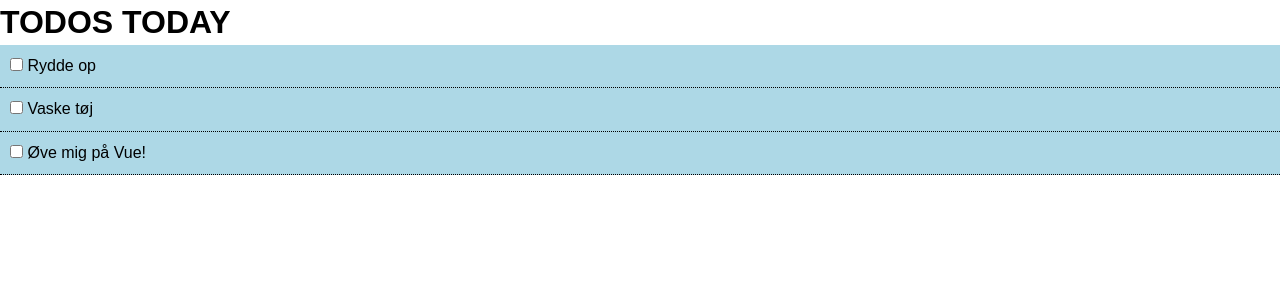
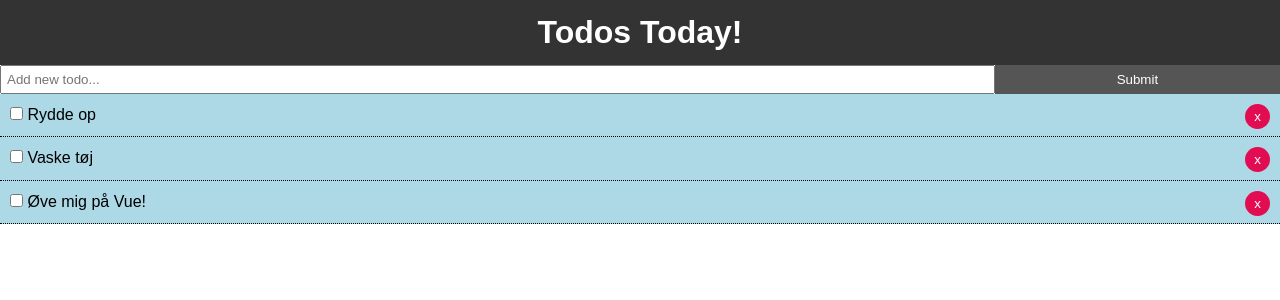
Before and after one commit to I8Superman/vue_todo_crashcourse, a Vue app: page / in a window 1280 px wide. Shown: the top 300 px of the page. Built offline with nearby package versions, Linux system fonts and the light colour scheme.

Commit message:
Installing UUID

```diff
--- a/package.json
+++ b/package.json
@@ -9,6 +9,7 @@
   },
   "dependencies": {
     "core-js": "^3.6.5",
+    "uuid": "^8.3.2",
     "vue": "^2.6.11"
   },
   "devDependencies": {
--- a/src/App.vue
+++ b/src/App.vue
@@ -1,16 +1,22 @@
 <template>
   <div id="app">
-    <Todos v-bind:todos="todos" />
+    <Header />
+    <AddTodo />
+    <Todos v-bind:todos="todos" v-on:del-todo="deleteTodo" />
   </div>
 </template>
 
 <script>
+import Header from "./components/layout/Header";
 import Todos from "./components/Todos";
+import AddTodo from "./components/AddTodo";
 
 export default {
   name: "App",
   components: {
+    Header,
     Todos,
+    AddTodo,
   },
   data() {
     return {
@@ -34,6 +40,11 @@
       ],
     };
   },
+  methods: {
+    deleteTodo(id) {
+      this.todos = this.todos.filter((todo) => todo.id !== id);
+    },
+  },
 };
 </script>
 
@@ -48,4 +59,18 @@
   font-family: Arial, Helvetica, sans-serif;
   line-height: 1.4;
 }
+
+.btn {
+  display: inline-block;
+  border: none;
+  background: #555;
+  color: #fff;
+  padding: 7px 20px;
+  cursor: pointer;
+  transition: all 0.5s;
+}
+
+.btn:hover {
+  background: #888;
+}
 </style>
--- /dev/null
+++ b/src/components/AddTodo.vue
@@ -0,0 +1,39 @@
+<template>
+  <div>
+    <form @submit="addTodo">
+      <input
+        type="text"
+        v-model="title"
+        name="title"
+        placeholder="Add new todo..."
+      />
+      <input type="submit" value="Submit" class="btn" />
+    </form>
+  </div>
+</template>
+
+<script>
+export default {
+  name: "AddTodo",
+  data() {
+    return {
+      title: "",
+    };
+  },
+};
+</script>
+
+<style scoped>
+form {
+  display: flex;
+}
+
+input[type="text"] {
+  flex: 8;
+  padding: 5px;
+}
+
+input[type="submit"] {
+  flex: 2;
+}
+</style>
--- a/src/components/TodoItem.vue
+++ b/src/components/TodoItem.vue
@@ -4,6 +4,7 @@
     <p>
       <input type="checkbox" v-on:change="markComplete" />
       {{ todo.title }}
+      <button @click="$emit('del-todo', todo.id)" class="del">x</button>
     </p>
   </div>
 </template>
--- a/src/components/Todos.vue
+++ b/src/components/Todos.vue
@@ -1,8 +1,7 @@
 <template>
   <div>
-    <h1>TODOS TODAY</h1>
     <div v-bind:key="todo.id" v-for="todo in todos">
-      <TodoItem v-bind:todo="todo" />
+      <TodoItem v-bind:todo="todo" v-on:del-todo="$emit('del-todo', todo.id)" />
     </div>
   </div>
 </template>
--- /dev/null
+++ b/src/components/layout/Header.vue
@@ -0,0 +1,25 @@
+<template>
+  <header class="header">
+    <h1>Todos Today!</h1>
+  </header>
+</template>
+
+<script>
+export default {
+  name: "Header",
+};
+</script>
+
+<style scoped>
+.header {
+  background: #333;
+  color: #fff;
+  text-align: center;
+  padding: 10px;
+}
+
+.header a {
+  color: #fff;
+  padding-right: 5px;
+}
+</style>
```
Also changed, not shown: 1 other file (tests, documents, lock files or other folders).
